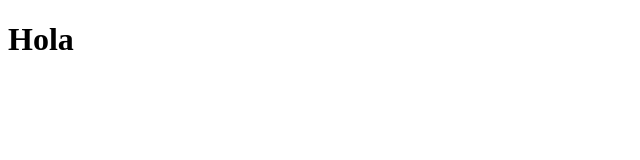
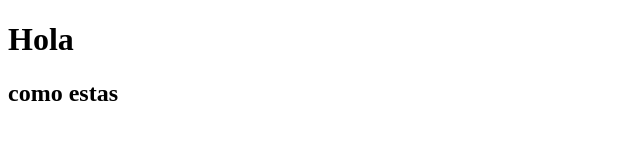
Before and after one commit to Fefyti1/ejemplo-terminal, a plain HTML site: page contactos.html in a window 1280 px wide. Shown: the whole page, without its empty margins (0-640 px from the left). Drawn offline with Linux system fonts and the light colour scheme.

Commit message:
creacion de header y main en ambos archivos

```diff
--- a/contactos.html
+++ b/contactos.html
@@ -9,5 +9,8 @@
     <header>
         <h1>Hola</h1>
     </header>
+    <main>
+        <h2>como estas</h2>
+    </main>
 </body>
 </html>
```
Also changed, not shown: index.html (+1 -1 lines).
